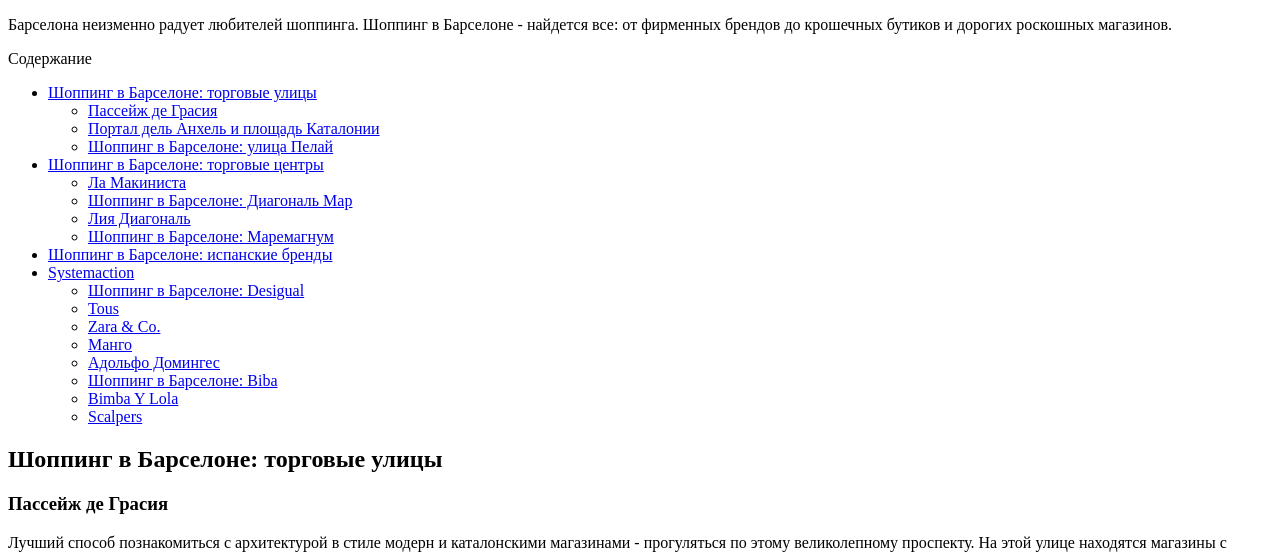
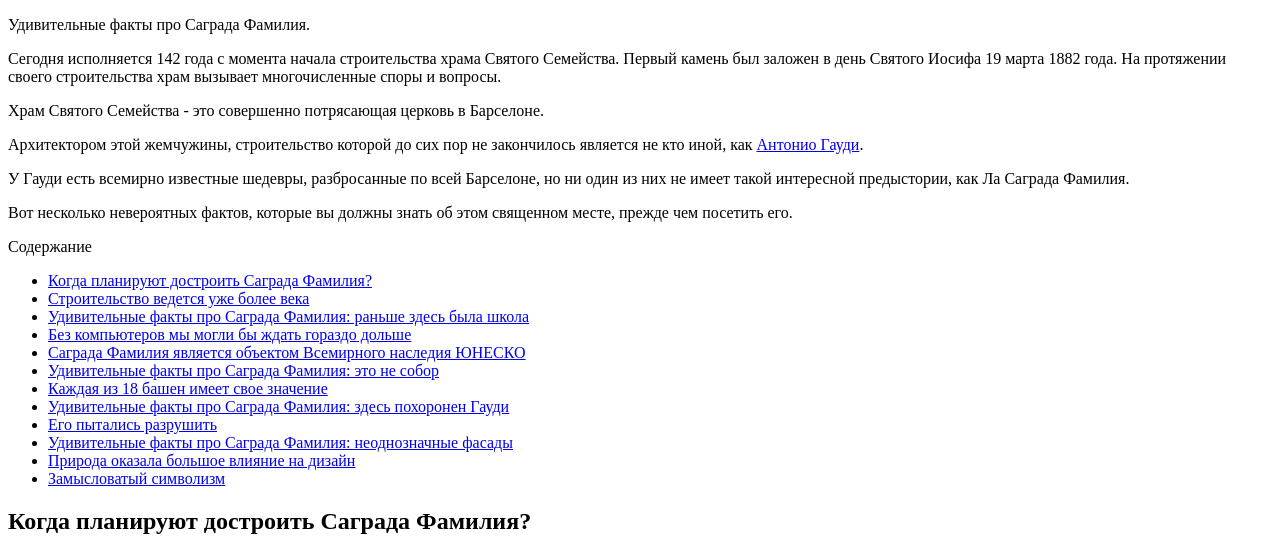
Before and after one commit to elonmax01/testcase, a Django app: template templates/posts.html in a window 1280 px wide. Shown: the top 553 px of the page. Run offline with Django 5.2, Linux system fonts and the light colour scheme; the template is opened without the code that fills it, so the values that code supplies are empty.

Commit message:
update on 30 Apr

```diff
--- a/templates/posts.html
+++ b/templates/posts.html
@@ -6,7 +6,22 @@
 </head>
 <body>
 <p>
-    Барселона неизменно радует любителей шоппинга. Шоппинг в Барселоне - найдется все: от фирменных брендов до крошечных бутиков и дорогих роскошных магазинов.
+    Удивительные факты про Саграда Фамилия.
+</p>
+<p>
+    Сегодня исполняется 142 года с момента начала строительства храма Святого Семейства. Первый камень был заложен в день Святого Иосифа 19 марта 1882 года. На протяжении своего строительства храм вызывает многочисленные споры и вопросы.
+</p>
+<p>
+    Храм Святого Семейства - это совершенно потрясающая церковь в Барселоне.
+</p>
+<p>
+    Архитектором этой жемчужины, строительство которой до сих пор не закончилось является не кто иной, как <a href="https://vbarcelone.org/blog/antonio-gaudi/" target="_blank" rel="noopener">Антонио Гауди</a>.
+</p>
+<p>
+    У Гауди есть всемирно известные шедевры, разбросанные по всей Барселоне, но ни один из них не имеет такой интересной предыстории, как Ла Саграда Фамилия.
+</p>
+<p>
+    Вот несколько невероятных фактов, которые вы должны знать об этом священном месте, прежде чем посетить его.
 </p>
 <div id="toc_container" class="no_bullets">
     <p class="toc_title">
@@ -14,211 +29,194 @@
     </p>
     <ul class="toc_list">
         <li>
-            <a href="#i">Шоппинг в Барселоне: торговые улицы</a>
-            <ul>
-                <li>
-                    <a href="#i-2">Пассейж де Грасия</a>
+            <a href="#i">Когда планируют достроить Саграда Фамилия?</a>
         </li>
         <li>
-                    <a href="#i-3">Портал дель Анхель и площадь Каталонии</a>
+            <a href="#i-2">Строительство ведется уже более века</a>
         </li>
         <li>
-                    <a href="#i-4">Шоппинг в Барселоне: улица Пелай</a>
-                </li>
-            </ul>
+            <a href="#i-3">Удивительные факты про Саграда Фамилия: раньше здесь была школа</a>
         </li>
         <li>
-            <a href="#i-5">Шоппинг в Барселоне: торговые центры</a>
-            <ul>
-                <li>
-                    <a href="#i-6">Ла Макиниста</a>
+            <a href="#i-4">Без компьютеров мы могли бы ждать гораздо дольше</a>
         </li>
         <li>
-                    <a href="#i-7">Шоппинг в Барселоне: Диагональ Мар</a>
+            <a href="#i-5">Саграда Фамилия является объектом Всемирного наследия ЮНЕСКО</a>
         </li>
         <li>
-                    <a href="#i-8">Лия Диагональ</a>
+            <a href="#i-6">Удивительные факты про Саграда Фамилия: это не собор</a>
         </li>
         <li>
-                    <a href="#i-9">Шоппинг в Барселоне: Маремагнум</a>
-                </li>
-            </ul>
+            <a href="#i-7">Каждая из 18 башен имеет свое значение</a>
         </li>
         <li>
-            <a href="#i-10">Шоппинг в Барселоне: испанские бренды</a>
+            <a href="#i-8">Удивительные факты про Саграда Фамилия: здесь похоронен Гауди</a>
         </li>
         <li>
-            <a href="#i-11">Systemaction</a>
-            <ul>
-                <li>
-                    <a href="#i-12">Шоппинг в Барселоне: Desigual</a>
+            <a href="#i-9">Его пытались разрушить</a>
         </li>
         <li>
-                    <a href="#i-13">Tous</a>
+            <a href="#i-10">Удивительные факты про Саграда Фамилия: неоднозначные фасады</a>
         </li>
         <li>
-                    <a href="#i-14">Zara & Co.</a>
+            <a href="#i-11">Природа оказала большое влияние на дизайн</a>
         </li>
         <li>
-                    <a href="#i-15">Манго</a>
-                </li>
-                <li>
-                    <a href="#i-16">Адольфо Домингес</a>
-                </li>
-                <li>
-                    <a href="#i-17">Шоппинг в Барселоне: Biba</a>
-                </li>
-                <li>
-                    <a href="#i-18">Bimba Y Lola</a>
-                </li>
-                <li>
-                    <a href="#i-19">Scalpers</a>
-                </li>
-            </ul>
+            <a href="#i-12">Замысловатый символизм</a>
         </li>
     </ul>
 </div>
 <h2>
-    <span id="i">Шоппинг в Барселоне: торговые улицы</span>
+    <span id="i">Когда планируют достроить  Саграда Фамилия?</span>
+</h2>
+<p>
+    Один из самых часто задаваемых вопросов, когда закончится строительство Саграда Фамилия? Этот вопрос не переставали задавать самому Антонио Гауди пока он был жив. На что Гауди поднимал глаза к небу и говорил <b>"Мой заказчик никуда не торопится"</b>.
+</p>
+<p>
+    И все же, когда планируют достроить Саграда Фамилия?
+</p>
+<p>
+    Был амбициозный план закончить строительство в 2026 году, приурочив завершение к столетию со дня смерти Антонио Гауди. Но этим планам помешала пандемия. Теперь к этой дате хотят завершить строительство башни
+    Иисуса Христа, самая высокая из всего комплекса.
+</p>
+<p>
+    А что касается сроков окончания строительства храма Святого Семейства в Барселоне, дают ориентировочную дату 2033-2034 год. Правда с оговоркой, если не возникнет никаких препятствий, таких как пандемия, которые помешают продвижению строительства.
+</p>
+<h2>
+    <span id="i-2">Строительство ведется уже более века</span>
+</h2>
+<p>
+    Строительство Саграда Фамилия началось в 1882 году. Когда Гауди умер в 1926 году, построили лишь четверть базилики. Хотя Гауди постарался посвятить последние годы жизни проекту, было ясно, что при его жизни он не будет завершен.
+</p>
+<p>
+    <img class="img-fluid" src="https://vbarcelone.org/blog/wp-content/uploads/2024/02/udivitelnye-fakty-pro-Sagrada-Familiyajpg-1024x576.jpg" alt="">
+</p>
+<p>
+    Предполагается, что базилика вступила в завершающую стадию строительства.
+</p>
+<p>
+    Когда достроят Саграда Фамилия, на ее возведение уйдет больше времени, чем на строительство египетских пирамид.
+</p>
+<h2>
+    <span id="i-3">Удивительные факты про Саграда Фамилия: раньше здесь была школа</span>
+</h2>
+<p>
+    В первые дни строительства Саграда Фамилия Гауди построил на этом месте школу, которая называлась "Школы Саграда Фамилия". Школу построили для детей строителей, чтобы они могли посещать ее, пока их отцы проводили дни и ночи, возводя одно из самых величественных сооружений во всей Европе.
+    Спроектированная в 1909 году, школа сейчас является местом проведения выставки, посвященной Саграде Фамилии.
+</p>
+<h2>
+    <span id="i-4">>Без компьютеров мы могли быть ждать гораздо дольше</span>
+</h2>
+<p>
+    Когда в конце 1800-х годов началось строительство, не было ни компьютеров, ни цифровой анимации, на которые можно было бы положиться при реализации проекта. Раньше строителям приходилось полагаться на чертежи и макеты, чтобы возвести храм.
+</p>
+<p>
+    Однако благодаря изобретению компьютеров в середине XX века прогресс быстро ускорился.
+</p>
+<h2>
+    <span id="i-5">Саграда Фамилия является объектом Всемирного наследия ЮНЕСКО</span>
+</h2>
+<p>
+    Хотя до завершения строительства еще далеко, в 1984 году храм Святого Семейства в Барселоне включили в список Всемирного наследия ЮНЕСКО. Саграда Фамилия вошла в этот список благодаря своей уникальной архитектуре и способности
+    Гауди создать нечто инновационное и художественное. Это неудивительно: Саграда Фамилия - одно из семи зданий Гауди, которые попадают в эту категорию.
+</p>
+<h2>
+    <span id="i-6">Удивительные факты про Саграда Фамилия: это не собор</span>
+</h2>
+<p>
+    Когда началось строительство Саграда Фамилиа, это была обычная римско-католическая церковь. В 2010 году Папа Бенедикт XVI объявил его базиликой. Для тех, кто, возможно, не знаком с этим различием поясню, собор - это резиденция епископа.
+    В Барселоне одно единственное религиозное сооружение соответствует этому статусу: это кафедральный собор Барселоны. Находится он в готическом квартале - историческом центре города.
+</p>
+<h2>
+    <span id="i-7">Каждая из 18 башен имеет свое значение</span>
+</h2>
+<p>
+    Когда храм закончат, у него будет 18 башен. 12 из них представляют апостолов, четыре - евангелистов, одна - Деву Марию. Последняя, самая высокая посередине, будет представлять Иисуса Христа. На данный момент построили уже 13 башен.
+</p>
+<h2>
+    <span id="i-8">Удивительные факты про Саграда Фамилия: здесь похоронен Гауди</span>
+</h2>
+<p>
+    В Саграде Фамилии находился могила Антонио Гауди. Она находится в крипте храма Святого Семейства, в самом центре Барселоны. Гробницу окружают четыре часовни, каждая из которых посвящена отдельной фигуре.
+    Гробницу Гауди находится в часовне, посвященной Деве Эль-Кармен.
+</p>
+<h2>
+    <span id="i-9">Его пытались разрушить</span>
+</h2>
+<p>
+    <img class="img-fluid" src="https://vbarcelone.org/blog/wp-content/uploads/2024/03/region-Penedse-1024x682.jpg" alt="">
+</p>
+<p>
+    Темпранильо способствует созданию крепких красных вин с ароматом теплых ягод, специй и нотками землистости.
+</p>
+<h2>
+    <span id="i-4">Международное признание</span>
+</h2>
+<p>
+    Вина Пенедеса неизменно получают международное признание и награды, укрепляя статус региона как лидера отрасли. Признание распространяется на различные категории, включая игристые вина, негазированные белые и крепкие красные.
+    Глобальное признание вин Пенедеса открыло новые рынки и повысило узнаваемость региона на мировой арене.
+</p>
+<p>
+    <img class="img-fluid" src="https://vbarcelone.org/blog/wp-content/uploads/2024/03/region-Penedes-796x1024.jpg" alt="">
+</p>
+<h2>
+    <span id="i-5">Регион Пенедес: знаменитые винодельни</span>
 </h2>
 <h3>
-    <span id="i-2">Пассейж де Грасия</span>
+    <span id="i-6">Фрешенет</span>
 </h3>
 <p>
-    Лучший способ познакомиться с архитектурой в стиле модерн и каталонскими магазинами - прогуляться по этому великолепному проспекту. На этой улице находятся магазины с люксовыми мировыми брендами, такими как
-    <b>Chanel, Gucci, Tiffany & Co.</b>, на этой улице находится первый и единственный магазин UNIQLO в городе.
+    Компания <a href="https://vbarcelone.org/blog/vinnye-pogreba-freshenet/" target="_blank" rel="noopener">Фрешенет</a> известна во всем мире благодаря своему вкладу в мир кавы. Эта культовая винодельня с
+    историей, восходящей к XIX веку, сочетает традиции и инновации, производя игристые вина, которые отражают сущность Пенедеса.
 </p>
 <p>
-    <img class="img-fluid" src="https://vbarcelone.org/blog/wp-content/uploads/2019/08/shopping-v-Barselone-1024x1024.jpg" alt="">
+    <img class="img-fluid" src="https://vbarcelone.org/blog/wp-content/uploads/2024/01/vinnye-pogreba-Freshenet-1024x678.jpg" alt="">
 </p>
 <h3>
-    <span id="i-3">Портал дель Анхель и площадь Каталонии</span>
+    <span id="i-7">Регион Пенедес: Торрес</span>
 </h3>
 <p>
-    Это самая оживленная улица Барселоны. Направляясь от площади Каталонии <a href="https://vbarcelone.org/blog/stati-ob-ispanii/staryj-port-v-barselone" target="_blank" rel="noopener">к морю,</a> вы можете найти два универмага Эль Корт Инглес.
-    Один находится в портал дель Анхель, а другой на площади.
+    Бодегас Торрес - настоящий первопроходец, сыгравший ключевую роль в возвышении вин Пенедеса до международного признания. Известные своей приверженностью к устойчивому развитию и инновациям, Торрес производят исключительные вина, отражающие терруар региона.
 </p>
 <p>
-    <img class="img-fluid" src="https://vbarcelone.org/blog/wp-content/uploads/2019/08/shopping-Barselona-1024x576.jpg" alt="">
+    <img class="img-fluid" src="https://vbarcelone.org/blog/wp-content/uploads/2024/03/ispanskoe-vino-796x1024.jpg" alt="">
 </p>
 <h3>
-    <span id="i-4">Шоппинг в Барселоне: улица Пелай</span>
+    <span id="i-7">Кодорню</span>
 </h3>
 <p>
-    Одна из самых оживленных улиц, идущих к площади Каталонии. Это хорошее место, если вы ищете обувь. Вы также можете посетить флагманский магазин <b>Sephora</b> и большой <b>FNAC.</b>
+    Специализируясь на производстве кавы, <a href="https://vbarcelone.org/blog/vinodelnya-kodornyu/" target="_blank" rel="noopener">Кодорню</a> является синонимом совершенства и ремесленного мастерства. Приверженность винодельни качеству проявляется в ее традиционном подходе, использующем длительную выдержку и для придания дополнительной сложности
+    предлагаемым игристым винам.
 </p>
 <p>
-    <img class="img-fluid" src="https://vbarcelone.org/blog/wp-content/uploads/2019/02/people-2594683_1920-1024x683.jpg" alt="">
-</p>
-<h2>
-    <span id="i-5">Шоппинг в Барселоне: торговые центры</span>
-</h2>
-<p>
-    В Барселоне множество торговых центров. Имейте в виду, что торговые центры не работают по воскресеньям и праздничным дням.
+    <img class="img-fluid" src="https://vbarcelone.org/blog/wp-content/uploads/2023/12/811E088F-8C10-4EB4-A626-C9BC16A3C83F-07-02-19-05-45-scaled-e1707660281742-768x1024.jpg" alt="">
 </p>
 <h3>
-    <span id="i-6">Ла Макиниста</span>
+    <span id="i-8">Жан Леон</span>
 </h3>
 <p>
-    La Maquinista - красивый торговый центр под открытым небом, расположенный в районе Сан-Андреу в Барселоне. Как и в большинстве торговых центров, вы можете найти магазины известных брендов. Здесь также
-    есть кинотеатр, боулинг и красиво оформленное место для отдыха с несколькими ресторанами.
+    Основанная легендарным Жаном Леоном, эта винодельня стала символом страсти и целеустремленности. Вина Жан Леон, известные своим бутиковым производством и ориентацией на высококачественные красные сорта,
+    демонстрируют потенциал Пенедеса для производства красных сортов мирового класса.
+</p>
+<h3>
+    <span id="i-9">Альбет-и-Нойя</span>
+</h3>
+<p>
+    Будучи первопроходцем в области органического и биодинамического виноделия, компания Albet i Noya придерживается принципов устойчивого развития. Их вина, как тихие, так и игристые, подчеркивают гармонию между природой и мастерством виноделов.
+</p>
+<h3>
+    <span id="i-10">Туризм и винный туризм</span>
+</h3>
+<p>
+    В Пенедесе развит винный туризм, предлагающий посетителям погрузиться в атмосферу виноградников и погребов. Сочетание живописных пейзажей, исторических виноделен и возможностей для дегустации привлекает сюда любителей вина со всего мира. Такая ориентация
+    на туризм не только способствовала росту местной экономики, но и повысила осведомленность о винах Пенедеса.
 </p>
 <p>
-    <b>Адрес:</b> <a href="https://maps.google.com/maps?ll=41.440843,2.198482&z=12&t=m&hl=es&gl=ES&mapclient=embed&cid=1995543205765434668" target="_blank" rel="noopener">Carrer de Potosi, 2, 08030 Barcelona</a>
-</p>
-<h3>
-    <span id="i-7">Шоппинг в Барселоне: Диагональ Мар</span>
-</h3>
-<p>
-    Diagonal Mar - торговый центр со всеми магазинами крупных брендов. Здесь есть большой продуктовый магазин Al Campo, Media Markt, а также Primark. Торговый центр находится в конце Диагонали. До него легко
-    добраться на метро L4, на трамвае T4, на автобусах H16 или B20.
+    <img class="img-fluid" src="https://vbarcelone.org/blog/wp-content/uploads/2024/03/region-Penedes-1-796x1024.jpg" alt="">
 </p>
 <p>
-    <b>Адрес:</b> <a href="https://maps.google.com/maps?ll=41.409847,2.21651&z=16&t=m&hl=es&gl=ES&mapclient=embed&cid=14955246557000185265" target="_blank" rel="noopener">Avinguda Diagonal, 3, 08019 Barcelona</a>
-</p>
-<h3>
-    <span id="i-8">Лия Диагональ</span>
-</h3>
-<p>
-    L'illa является крупнейшим торговым центром Барселоны. Поскольку он находится в престижной части города, вы можете найти люксовые бутики.
-</p>
-<p>
-    <b>Адрес:</b> <a href="https://maps.google.com/maps?ll=41.389583,2.135216&z=16&t=m&hl=es&gl=ES&mapclient=embed&cid=16101405295672945924" target="_blank" rel="noopener">Avinguda Diagonal, 557, 08029 Barcelona</a>
-</p>
-<h3>
-    <span id="i-9">Шоппинг в Барселоне: Маремагнум</span>
-</h3>
-<div class="quote-wrapper">
-    <div class="quotes">
-        Маремагнум - это единственный торговый центр, который открыт по воскресеньям в Барселоне.
-    </div>
-</div>
-<p>
-    <a href="https://maremagnum.klepierre.es/" target="_blank" rel="noopener">Благодаря месторасположению</a> до него легко добраться, если вы находитесь в старом центре города.
-</p>
-<p>
-    <b>Адрес:</b> <a href="https://maps.google.com/maps?ll=41.37465,2.182372&z=16&t=m&hl=es&gl=ES&mapclient=embed&cid=15410947330420916916" target="_blank" rel="noopener">Moll d'Espanya, 5, 08039 Barcelona</a>
-<h2>
-    <span id="i-10">Шоппинг в Барселоне: испанские бренды</span>
-</h2>
-<p>
-    Испания является одним из лидеров моды и дизайна. От многонациональных брендов до небольших бутиков, каждый сможет подобрать что-то по своему вкусу.
-</p>
-<h2>
-    <span id="i-11">Systemaction</span>
-</h2>
-<p>
-    Компания <b>Systemaction</b> открылась в Барселоне в 1986 году и была основана на устойчивых ценностях. Их производство находится в Барселоне. Компания находит местных поставщиков и поддерживает их.
-    Одежда уникальна, и вы можете увидеть и почувствовать качество. На данный момент в Испании всего 20 магазинов.
-</p>
-<h3>
-    <span id="i-12">Шоппинг в Барселоне: Desigual</span>
-</h3>
-<p>
-    Возможно, вы видели Desigual в вашем городе. Он был основан на Ибице. Бренд хорошо известен своими дерзкими узорами, дикими цветами и ассиметричным дизайном. Этот магазин не для тех, кто боится цвета!
-</p>
-<h3>
-    <span id="i-13">Tous</span>
-</h3>
-<p>
-    Это всемирно известный бренд ювелирных украшений и аксессуаров. Они делают украшения с 1920 года.
-</p>
-<h3>
-    <span id="i-14">Zara & Co.</span>
-</h3>
-<p>
-    Inditex - это крупнейшая компания со штаб-квартирой в Галисии. Ей принадлежит Испания, которая имеет многие из самых известных брендов. Их магазины различаются по стилю, качеству и цене. К ним относятся Zara, Pull & Bear, Massimo Dotti, Oysho, Bershka, Stradivarius, Uterqüe.
-</p>
-<h3>
-    <span id="i-15">Манго</span>
-</h3>
-<p>
-    Манго также из Испании и, вероятно, один из главных конкурентов Зара. У них есть различные модели для мужчин, женщин и детей. Разработала линейку одежды от повседневной и стильной до более сложной, но
-    доступной по цене.
-</p>
-<h3>
-    <span id="i-16">Адольфо Домингес</span>
-</h3>
-<p>
-    Этот испанский модельер приобрел ателье по пошиву одежды в Испании и основал собственную компанию. Вы можете найти классический, минималистический дизайн для мужчин и женщин.
-</p>
-<h3>
-    <span id="i-17">Шоппинг в Барселоне: Biba</span>
-</h3>
-<p>
-    Biba - это бренд, разработанный в Барселоне. Их целью является изготовление изделий из натуральных, экологически чистых материалов. Их мягкие сумки просты, но практичны. Они также делают обувь и аксессуары.
-</p>
-<h3>
-    <span id="i-18">Bimba Y Lola</span>
-</h3>
-<p>
-    Bimba Y Lola - племянницы испанского дизайнера Адольфо Домингеса. Это еще один бренд, предлагающий необычный дизайн. У них также есть большой ассортимент обуви и сумок.
-</p>
-<h3>
-    <span id="i-19">Scalpers</span>
-</h3>
-<p>
-    Эта компания, созданная в Севилье, в 2007 году, продает одежду только для мужчин. Их внимание к деталям и изысканным материалам отличают его от других испанских брендов. Они предлагают свежий взгляд на современную мужскую одежду.
+    По сути, превращение Пенедеса в ведущий винный регион - это гармоничное сочетание наследия, терруара, разнообразия сортов винограда и постоянного стремления к совершенству. Способность региона развиваться в ногу со временем, сохраняя при этом свои винодельческие традиции,
+    сделала Пенедес настоящей жемчужиной в мире вина.
 </p>
 </body>
 </html>
```
Also changed, not shown: db.sqlite3, media/media/IMG_0915-1140x600.jpg (added), media/media/candies-7678910_1280-1140x600_OX9Sulm.jpg (added), media/media/cask-1232301_1280-1-959x600.jpg (added), media/media/gospital-San-Pau-v-Barselone-1140x600.jpg (added). Lines whose indentation alone changed are shown as unchanged.
